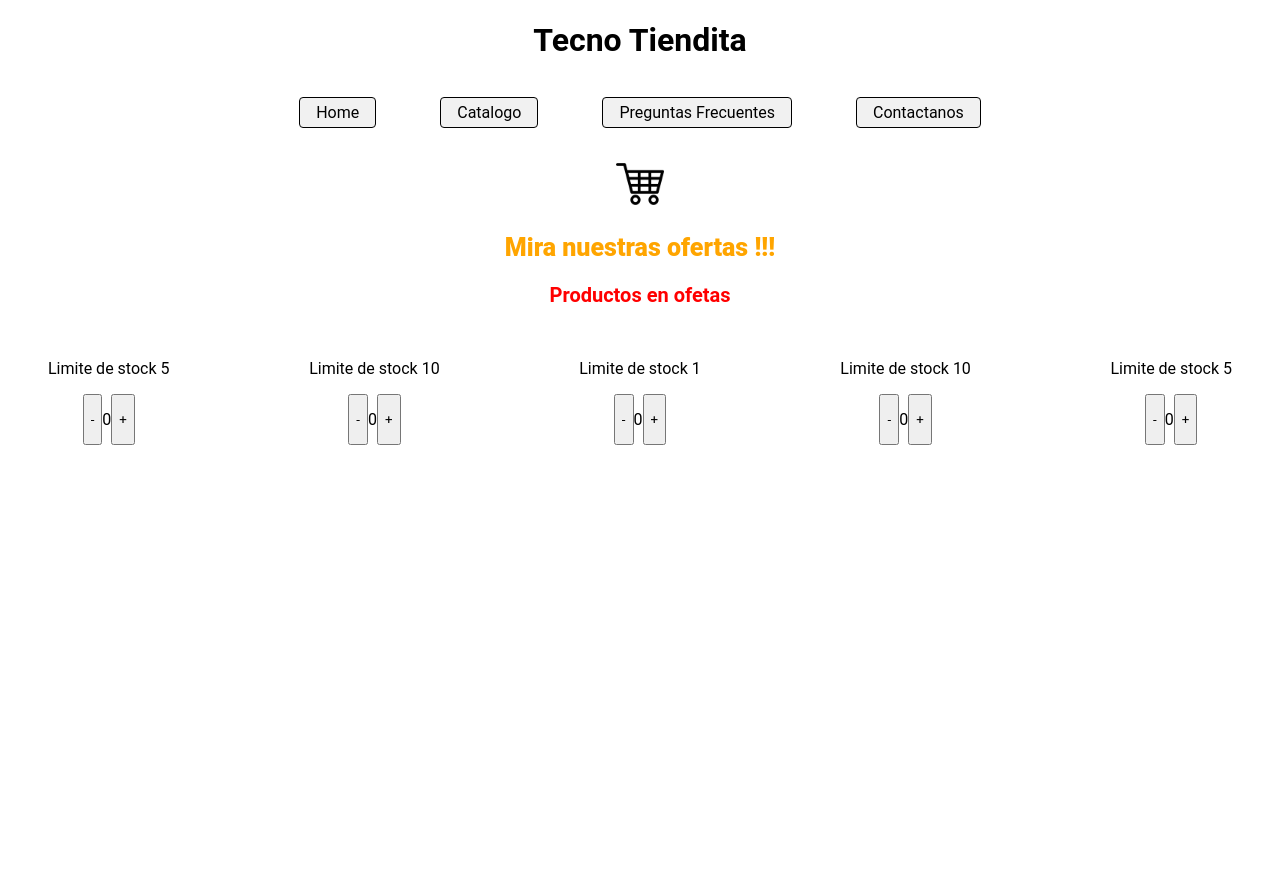
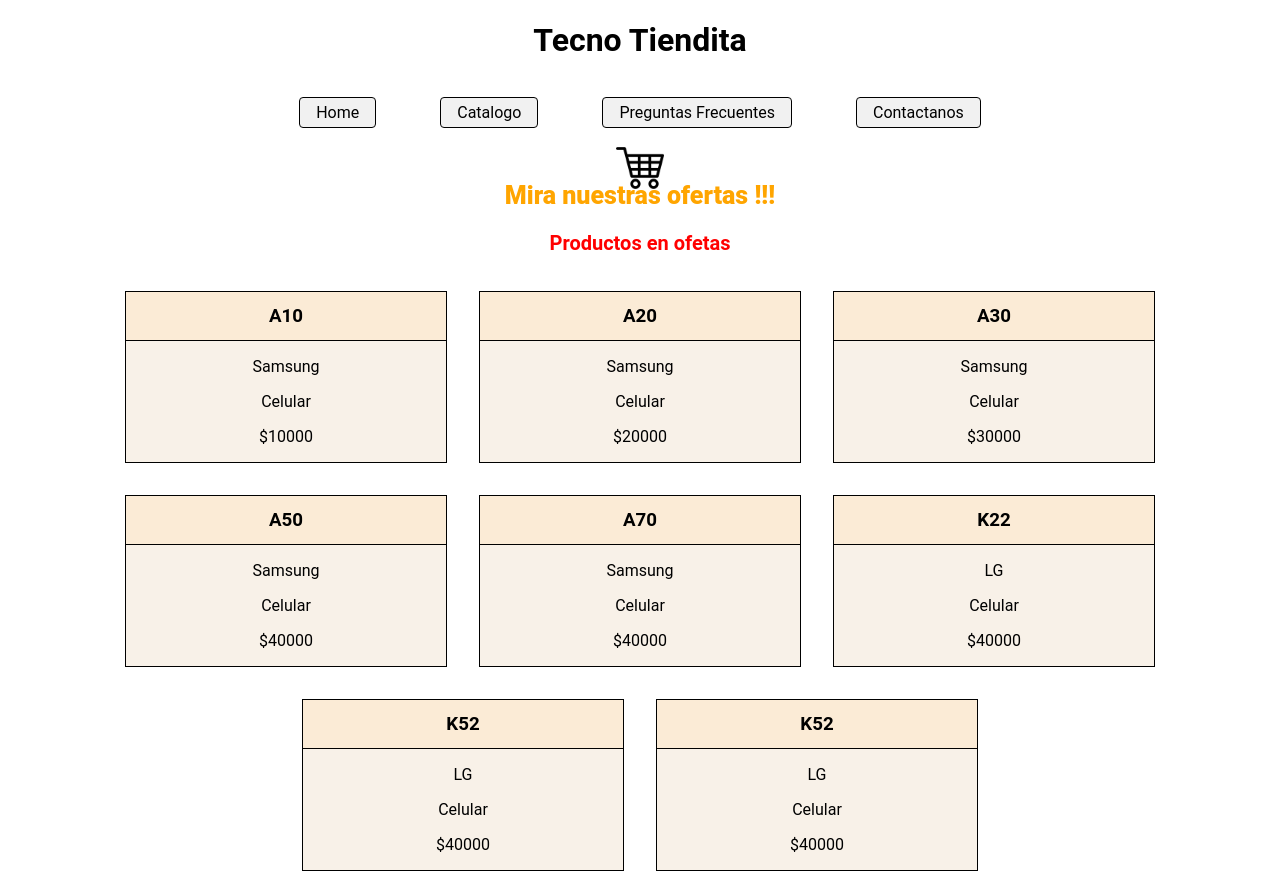
Before and after one commit to luiscarp15115/clases-reactjs-luiss, a React (Create React App) app: page / in a window 1280 px wide. Before the commit the page ends 800 px from the top, so only its background shows below. Built offline with nearby package versions, Linux system fonts and the light colour scheme.

Commit message:
desafio 5

```diff
--- /dev/null
+++ b/public/data.json
@@ -0,0 +1,75 @@
+[
+    {
+        "id":1,
+        "nombre":"A10",
+        "marca":"Samsung",
+        "tipo":"Celular",
+        "precio":10000,
+        "stock":3,
+        "img":""
+    },
+    {
+        "id":2,
+        "nombre":"A20",
+        "marca":"Samsung",
+        "tipo":"Celular",
+        "precio":20000,
+        "stock":3,
+        "img":""
+    },
+    {
+        "id":3,
+        "nombre":"A30",
+        "marca":"Samsung",
+        "tipo":"Celular",
+        "precio":30000,
+        "stock":3,
+        "img":""
+    },
+    {
+        "id":4,
+        "nombre":"A50",
+        "marca":"Samsung",
+        "tipo":"Celular",
+        "precio":40000,
+        "stock":3,
+        "img":""
+    },
+    {
+        "id":5,
+        "nombre":"A70",
+        "marca":"Samsung",
+        "tipo":"Celular",
+        "precio":40000,
+        "stock":3,
+        "img":""
+    },
+    {
+        "id":6,
+        "nombre":"K22",
+        "marca":"LG",
+        "tipo":"Celular",
+        "precio":40000,
+        "stock":3,
+        "img":""
+    },
+    {
+        "id":7,
+        "nombre":"K52",
+        "marca":"LG",
+        "tipo":"Celular",
+        "precio":40000,
+        "stock":3,
+        "img":""
+    },
+    {
+        "id":8,
+        "nombre":"K52",
+        "marca":"LG",
+        "tipo":"Celular",
+        "precio":40000,
+        "stock":3,
+        "img":""
+    }
+
+]
--- a/src/App.js
+++ b/src/App.js
@@ -1,22 +1,13 @@
 import logo from './logo.svg';
 import './App.css';
 import Navbar from './components/Navbar.js';
-import Carrito from './components/CartWidget.js';
 import Catalogo from './components/ItemListContainer.js';
-import ItemCount from './components/ItemCount.js';
+
 function App() {
   return (
     <div className="App">
       <Navbar />
-      <Carrito />
       <Catalogo />
-      <div className='stock'>
-        <ItemCount stock={5} inicial={0}/>
-        <ItemCount stock={10} inicial={0}/>
-        <ItemCount stock={1} inicial={0}/>
-        <ItemCount stock={10} inicial={0}/>
-        <ItemCount stock={5} inicial={0}/>
-      </div>
     </div>
   );
 }
--- a/src/components/CartWidget.js
+++ b/src/components/CartWidget.js
@@ -1,6 +1,6 @@
 import './CartWidget.css';
 import carritoimg from './carrito.png';
-function Carrito() {
+function CartWidget() {
     return (
         <div className='img-carrito'>
             <img src={carritoimg} className="carrito-img" />
@@ -8,4 +8,4 @@
     );
   }
 
-export default Carrito;
+export default CartWidget;
--- /dev/null
+++ b/src/components/Item.js
@@ -0,0 +1,14 @@
+import './item.css'
+
+function Item(props){
+    return(
+        <div className="producto">
+            <h3 className='titulo-prod'>{props.prodNombre}</h3>
+            <p className='marca-prod'>{props.prodMarca}</p>
+            <p className='cat-prod'>{props.prodCategoria}</p>
+            <p className='precio-prod'>${props.prodPrecio}</p>
+        </div>
+    )
+}
+
+export default Item;
--- /dev/null
+++ b/src/components/ItemList.css
@@ -0,0 +1,6 @@
+.productos{
+    display: flex;
+    flex-direction: row;
+    justify-content: center;
+    flex-wrap: wrap;
+}
--- /dev/null
+++ b/src/components/ItemList.js
@@ -0,0 +1,25 @@
+import { useEffect, useState } from 'react';
+import './ItemList.css';
+import Item from './Item.js';
+function ItemList() {
+
+    const [productos, setProductos] = useState([])
+
+    useEffect(() => {
+        setTimeout(() => {
+            fetch('data.json')
+                .then((resp) => resp.json())
+                .then((data) => setProductos(data))
+        }, 2000)
+    }, [])
+
+    return (
+        <>
+            <div className='productos'>
+                {productos.map(producto => <Item prodNombre={producto.nombre} prodMarca={producto.marca} prodCategoria={producto.tipo} prodPrecio={producto.precio} />)}
+            </div>
+        </>
+    )
+}
+
+export default ItemList;
--- a/src/components/ItemListContainer.css
+++ b/src/components/ItemListContainer.css
@@ -1,3 +1,9 @@
+.catalogo{
+    width: 100%;
+    display: flex;
+    flex-direction: row;
+}
+
 .titulo-catalogo{
     font-size: 25px;
     font-weight: 900;
--- a/src/components/ItemListContainer.js
+++ b/src/components/ItemListContainer.js
@@ -1,12 +1,18 @@
 import './ItemListContainer.css'
-
-function Catalogo() {
+import ItemCount from './ItemCount.js';
+import ItemList from './ItemList.js';
+function ItemListContainer() {
     return (
-        <div className='Catalogo'>
+        <>
+            <div className=''>
                 <h2 className='titulo-catalogo'>Mira nuestras ofertas !!!</h2>
                 <p className='descripcion'>Productos en ofetas</p>
             </div>
+            <div className='catalogo'>
+                <ItemList/>
+            </div>
+        </>
     );
 }
 
-export default Catalogo;
+export default ItemListContainer;
--- a/src/components/Navbar.js
+++ b/src/components/Navbar.js
@@ -1,5 +1,5 @@
 import './Navbar.css';
-
+import Carrito from './CartWidget.js';
 function Navbar() {
     return (
         <header>
@@ -13,6 +13,9 @@
                     <a src="#" className='link'>Preguntas Frecuentes</a>
                     <a src="#" className='link'>Contactanos</a>
                 </div>
+                <div className='carrito'>
+                    <Carrito />
+                </div>
             </div>
         </header>
     );
--- /dev/null
+++ b/src/components/item.css
@@ -0,0 +1,15 @@
+.producto{
+    width: 20rem;
+    margin: 1rem 1rem;
+    border: 1px black solid;
+    background-color: rgba(245, 236, 224, 0.726);
+}
+.titulo-prod{
+    display: flex;
+    justify-content: center;
+    align-items: center;
+    border-bottom: 1px black solid;
+    margin: 0;
+    height: 3rem;
+    background-color: rgba(252, 233, 208, 0.726);
+}
```
Lines whose indentation alone changed are shown as unchanged.
